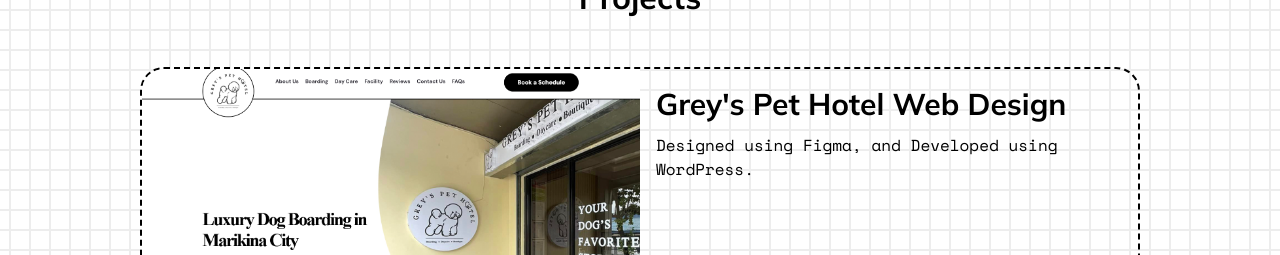
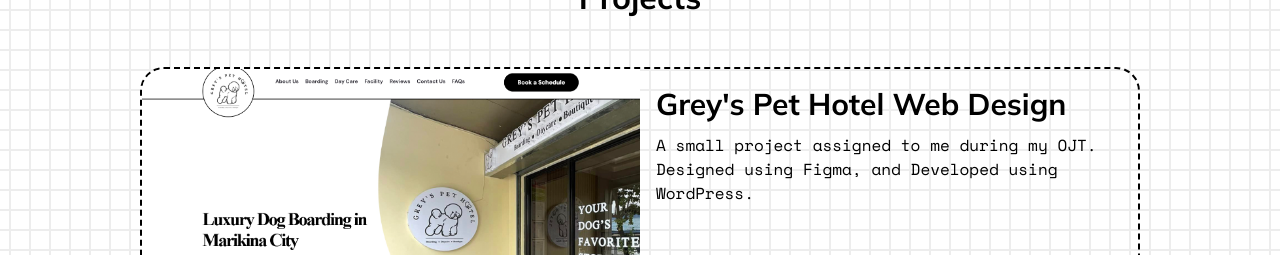
Before and after one commit to josie-espiritu/Josie-Portfolio, a React (Create React App) app: page / in a window 1280 px wide. Shown: the part 1720-1975 px from the top of the page. Built offline with nearby package versions, Linux system fonts and the light colour scheme.

Commit message:
Update projects.js

```diff
--- a/src/projects.js
+++ b/src/projects.js
@@ -8,7 +8,7 @@
     src: pethotel,
     alt: `Grey's Pet Hotel website image`,
     title: `Grey's Pet Hotel Web Design`,
-    description: `Designed using Figma, and Developed using WordPress.`,
+    description: `A small project assigned to me during my OJT. Designed using Figma, and Developed using WordPress.`,
     link: 'https://greyspethotel.com/',
 
   },
```
